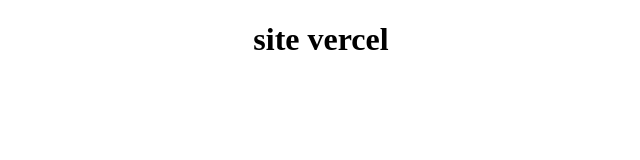
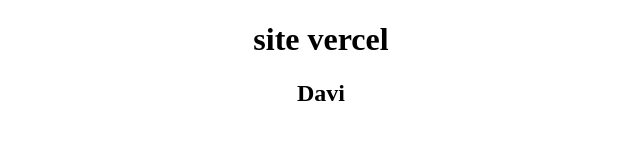
Before and after one commit to davi2025114-cyber/vercel, a plain HTML site: page index.html in a window 1280 px wide. Shown: the full height of the page, 319-959 px from the left. Drawn offline with Linux system fonts and the light colour scheme.

Commit message:
Update index.html

```diff
--- a/index.html
+++ b/index.html
@@ -8,6 +8,7 @@
 <body>
     <center>
         <h1>site vercel</h1>
+        <h2>Davi</h2>
     </center>
 </body>
 </html>
```
